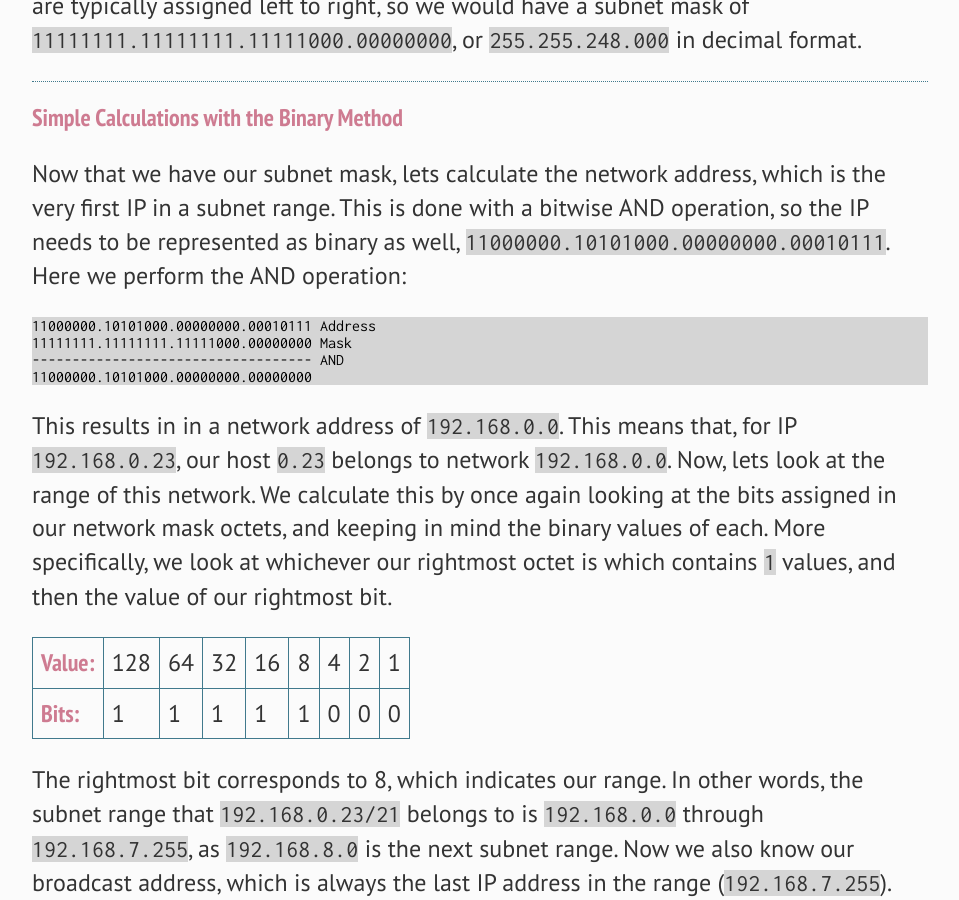
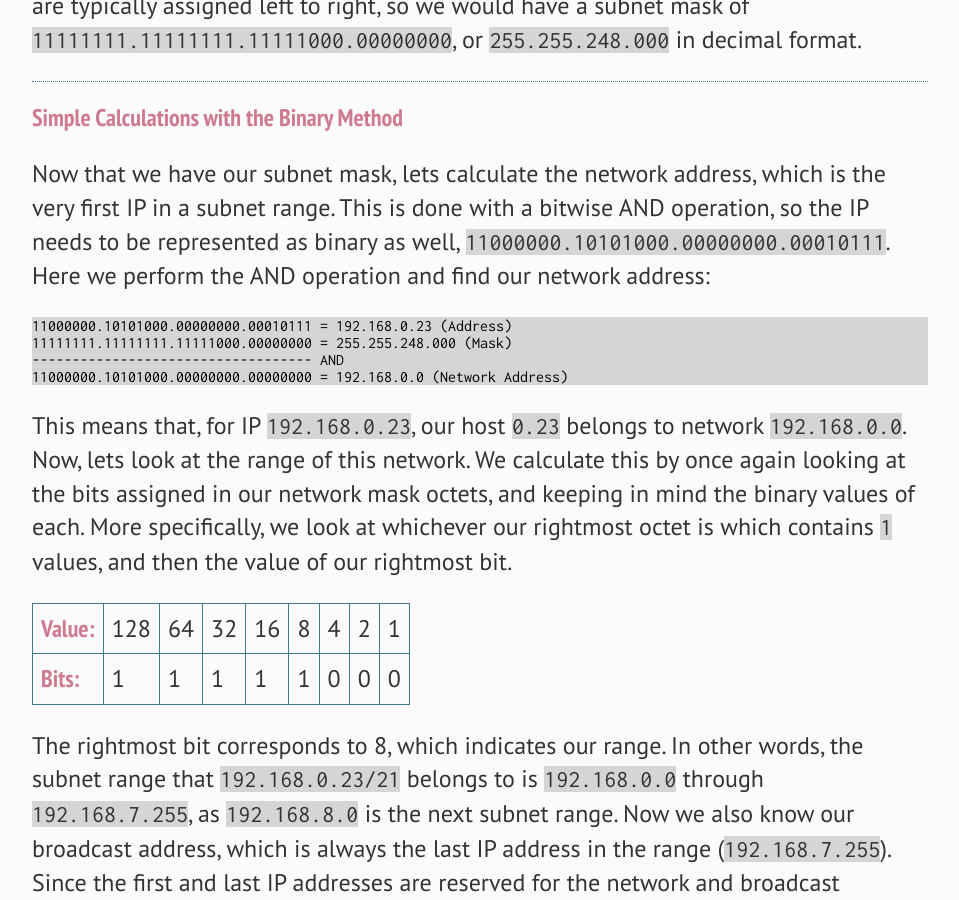
Before and after one commit to mmssr/mmssr.github.io, a Jekyll site: the page built from _posts/2019-06-25-Simple Subnet Calculations in IPv4.md, in a window 1280 px wide and 900 px high, scrolled down 758 px. Shown: the whole window, without its empty margins (160-1119 px from the left). Built offline with Jekyll 4.4.1, drawn with Linux system fonts in a browser that asks for light colours.

Commit message:
Update 2019-06-25-Simple Subnet Calculations in IPv4.md

````diff
--- a/_posts/2019-06-25-Simple Subnet Calculations in IPv4.md
+++ b/_posts/2019-06-25-Simple Subnet Calculations in IPv4.md
@@ -11,14 +11,14 @@
 <hr>
 <h2>Simple Calculations with the Binary Method</h2>
 Now that we have our subnet mask, lets calculate the network address, which is the very first IP in a subnet range. This is done with a bitwise AND operation, so the IP needs to be represented as binary as well, ```11000000.10101000.00000000.00010111```.
-Here we perform the AND operation:
+Here we perform the AND operation and find our network address:
 ```
-11000000.10101000.00000000.00010111 Address
-11111111.11111111.11111000.00000000 Mask
+11000000.10101000.00000000.00010111 = 192.168.0.23 (Address)
+11111111.11111111.11111000.00000000 = 255.255.248.000 (Mask)
 ----------------------------------- AND
-11000000.10101000.00000000.00000000
+11000000.10101000.00000000.00000000 = 192.168.0.0 (Network Address)
 ```
-This results in in a network address of ```192.168.0.0```. This means that, for IP ```192.168.0.23```, our host ```0.23``` belongs to network ```192.168.0.0```. Now, lets look at the range of this network. We calculate this by once again looking at the bits assigned in our network mask octets, and keeping in mind the binary values of each. More specifically, we look at whichever our rightmost octet is which contains ```1``` values, and then the value of our rightmost bit.
+This means that, for IP ```192.168.0.23```, our host ```0.23``` belongs to network ```192.168.0.0```. Now, lets look at the range of this network. We calculate this by once again looking at the bits assigned in our network mask octets, and keeping in mind the binary values of each. More specifically, we look at whichever our rightmost octet is which contains ```1``` values, and then the value of our rightmost bit.
 
 <table>
   <tr>
````
